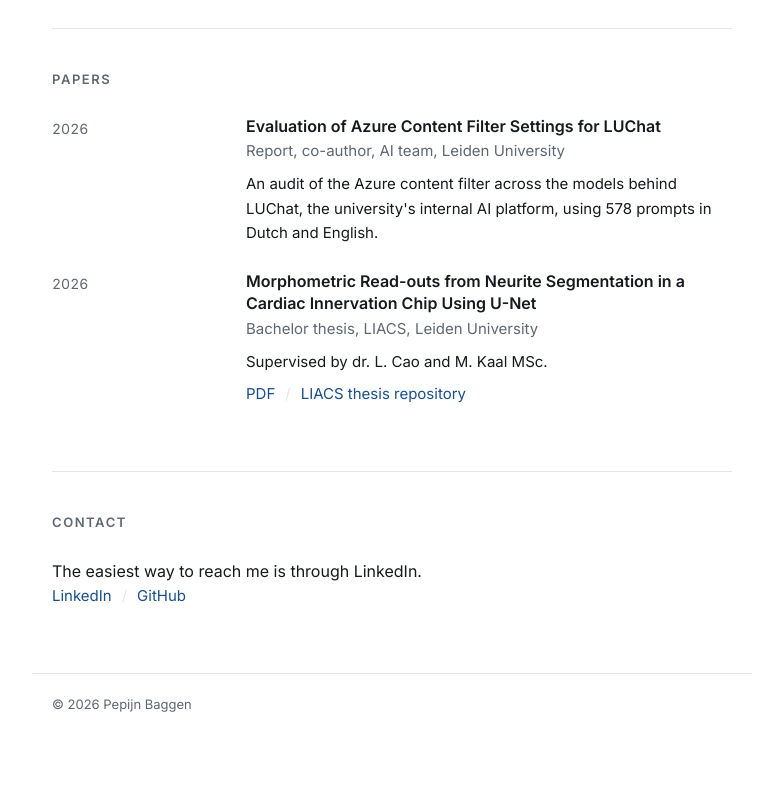
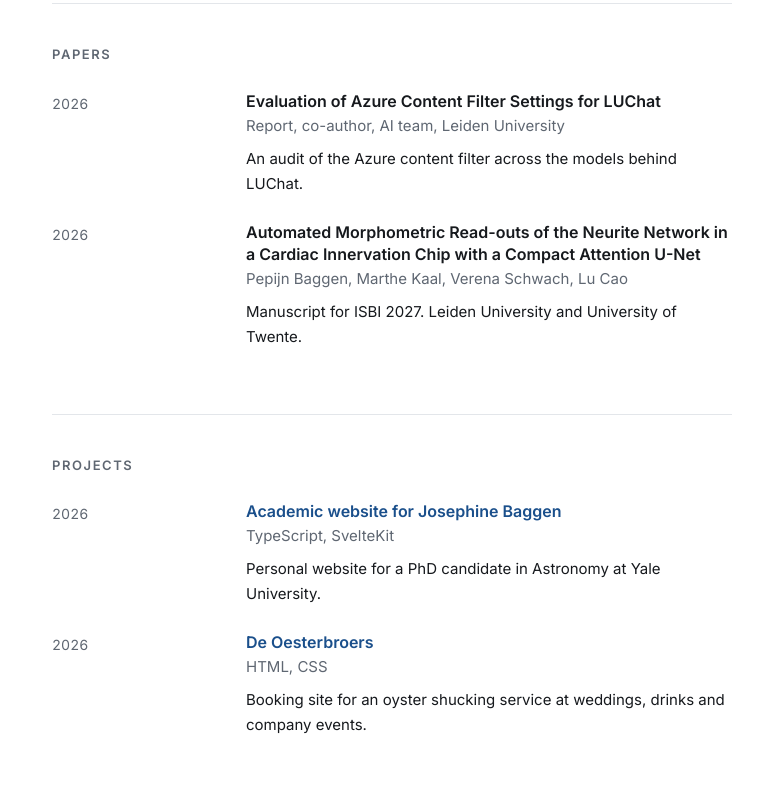
Before and after one commit to PepBaggen/PepBaggen.github.io, a plain HTML site: page index.html in a window 1280 px wide. Shown: the part 1521-2319 px from the top of the page, without its empty margins (248-1031 px from the left). Before the commit the page ends 2276 px from the top, so only its background shows below. Drawn offline with Linux system fonts and the light colour scheme.

Commit message:
Swap in ISBI paper and add projects section

```diff
--- a/index.html
+++ b/index.html
@@ -19,6 +19,7 @@
     <a href="#work">Work</a>
     <a href="#teaching">Teaching</a>
     <a href="#papers">Papers</a>
+    <a href="#projects">Projects</a>
     <a href="#contact">Contact</a>
   </nav>
 </header>
@@ -69,7 +70,6 @@
         <p class="where">National Cheng Kung University, Tainan, Taiwan</p>
         <ul>
           <li>Courses in Computer Vision, Deep Learning, Data Mining and Cybersecurity, plus Mandarin.</li>
-          <li>Represented Leiden University at the Campus Link event.</li>
         </ul>
       </div>
     </article>
@@ -117,21 +117,38 @@
       <div>
         <h3>Evaluation of Azure Content Filter Settings for LUChat</h3>
         <p class="where">Report, co-author, AI team, Leiden University</p>
-        <p>An audit of the Azure content filter across the models behind LUChat, the university's internal AI platform, using 578 prompts in Dutch and English.</p>
+        <p>An audit of the Azure content filter across the models behind LUChat.</p>
       </div>
     </article>
 
     <article class="entry">
       <span class="when">2026</span>
       <div>
-        <h3>Morphometric Read-outs from Neurite Segmentation in a Cardiac Innervation Chip Using U-Net</h3>
-        <p class="where">Bachelor thesis, LIACS, Leiden University</p>
-        <p>Supervised by dr. L. Cao and M. Kaal MSc.</p>
-        <p class="linkrow">
-          <a href="https://theses.liacs.nl/pdf/2025-2026-BaggenPPepijn.pdf">PDF</a>
-          <span aria-hidden="true">/</span>
-          <a href="https://theses.liacs.nl/3801">LIACS thesis repository</a>
-        </p>
+        <h3>Automated Morphometric Read-outs of the Neurite Network in a Cardiac Innervation Chip with a Compact Attention U-Net</h3>
+        <p class="where">Pepijn Baggen, Marthe Kaal, Verena Schwach, Lu Cao</p>
+        <p>Manuscript for ISBI 2027. Leiden University and University of Twente.</p>
+      </div>
+    </article>
+  </section>
+
+  <section id="projects">
+    <h2>Projects</h2>
+
+    <article class="entry">
+      <span class="when">2026</span>
+      <div>
+        <h3><a href="https://joos-five.vercel.app">Academic website for Josephine Baggen</a></h3>
+        <p class="where">TypeScript, SvelteKit</p>
+        <p>Personal website for a PhD candidate in Astronomy at Yale University.</p>
+      </div>
+    </article>
+
+    <article class="entry">
+      <span class="when">2026</span>
+      <div>
+        <h3><a href="https://oesterbroers.vercel.app">De Oesterbroers</a></h3>
+        <p class="where">HTML, CSS</p>
+        <p>Booking site for an oyster shucking service at weddings, drinks and company events.</p>
       </div>
     </article>
   </section>
```
